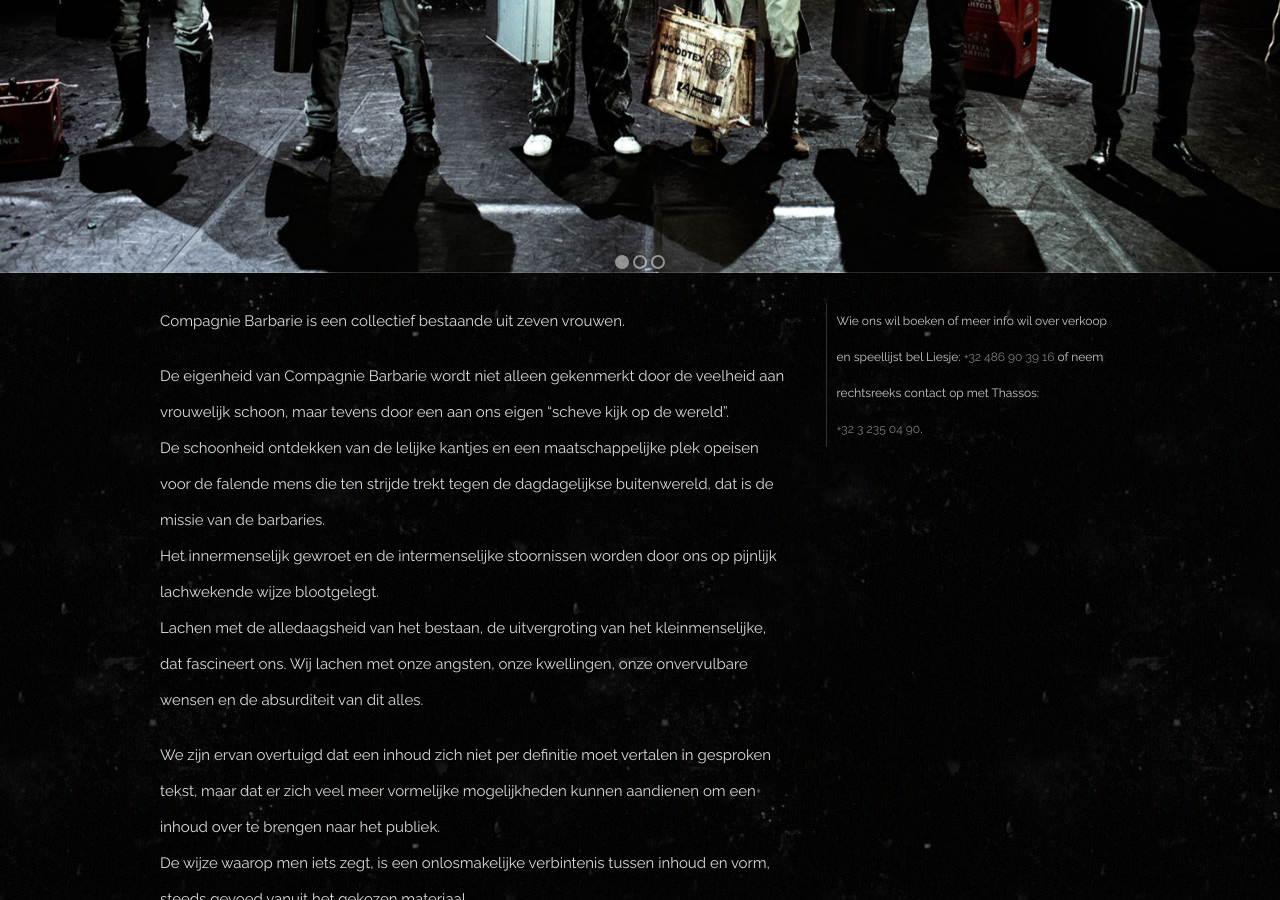
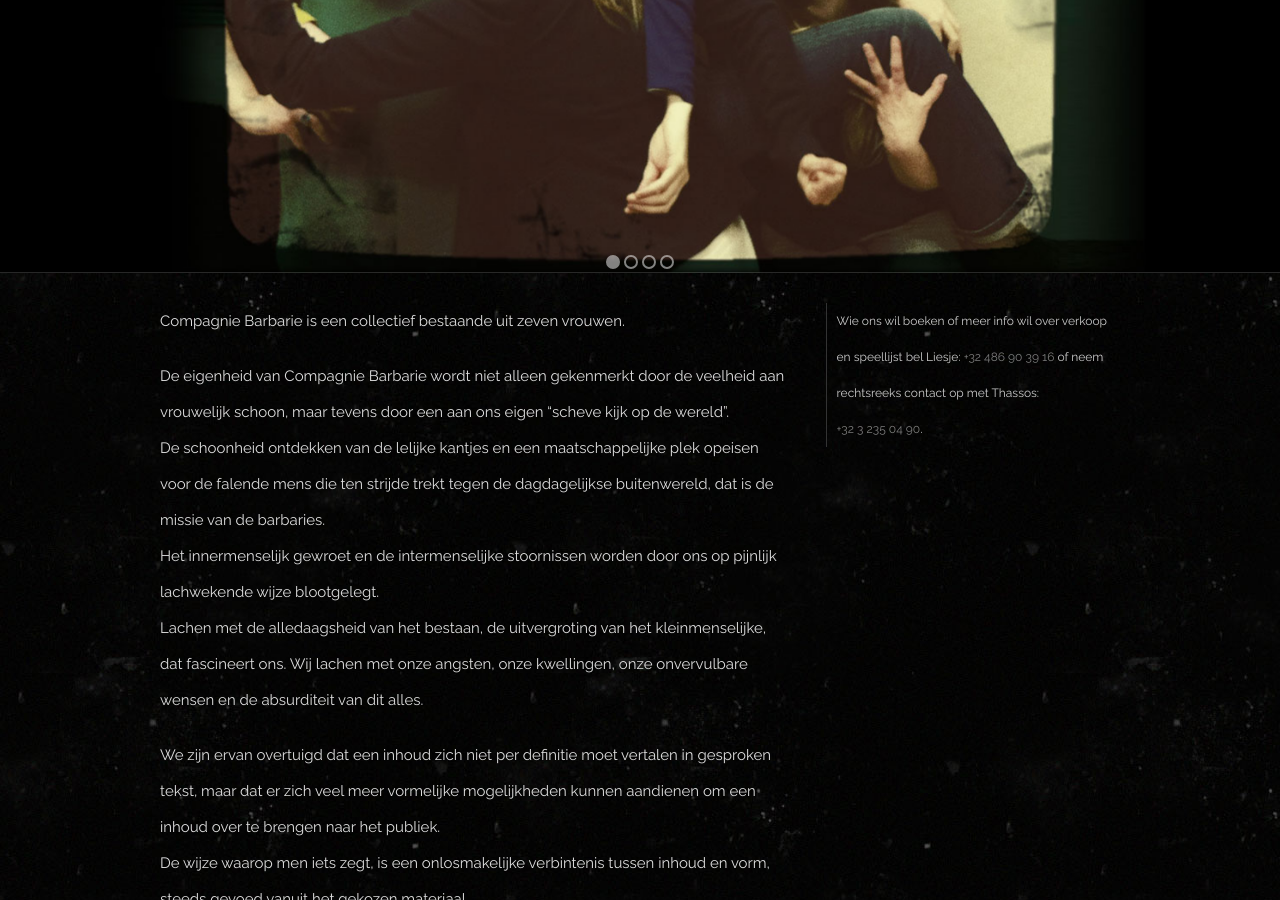
Before and after one commit to ciebarbarie/ciebarbarie, a Jekyll site: the page built from over-ons.md, in a window 1280 px wide and 900 px high, scrolled down 631 px. Built offline with Jekyll 4.4.1, drawn with Linux system fonts in a browser that asks for light colours; nearby versions of some CDN libraries; some web fonts are replaced; library files that are not in the unit come from our copies.

Commit message:
Extra "over ons" photo.

```diff
--- a/over-ons.md
+++ b/over-ons.md
@@ -5,6 +5,7 @@
   - over-ons-1.jpg
   - over-ons-2.jpg
   - over-ons-3.jpg
+  - over-ons-4.jpg
 sidebar: |
   Wie ons wil boeken of meer info wil over verkoop en speellijst bel Liesje: <a href="tel:+32486903916">+32&nbsp;486&nbsp;90&nbsp;39 16</a> of neem rechtsreeks contact op met Thassos: <a href="tel:+3232350490">+32&nbsp;3&nbsp;235&nbsp;04&nbsp;90</a>.
 ---
```
Also changed, not shown: img/over-ons-1.jpg, img/over-ons-2.jpg, img/over-ons-3.jpg, img/over-ons-4.jpg (added).
